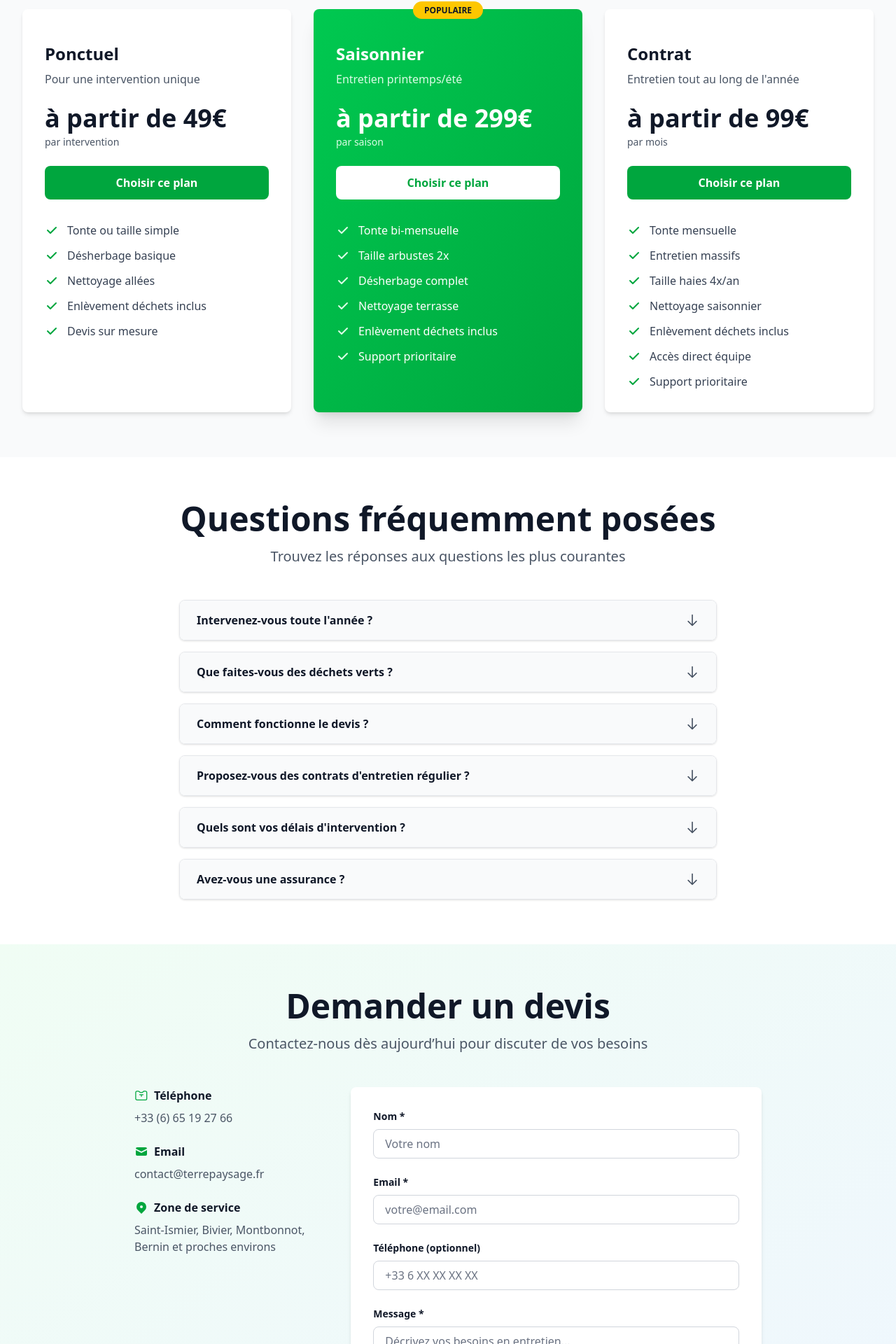
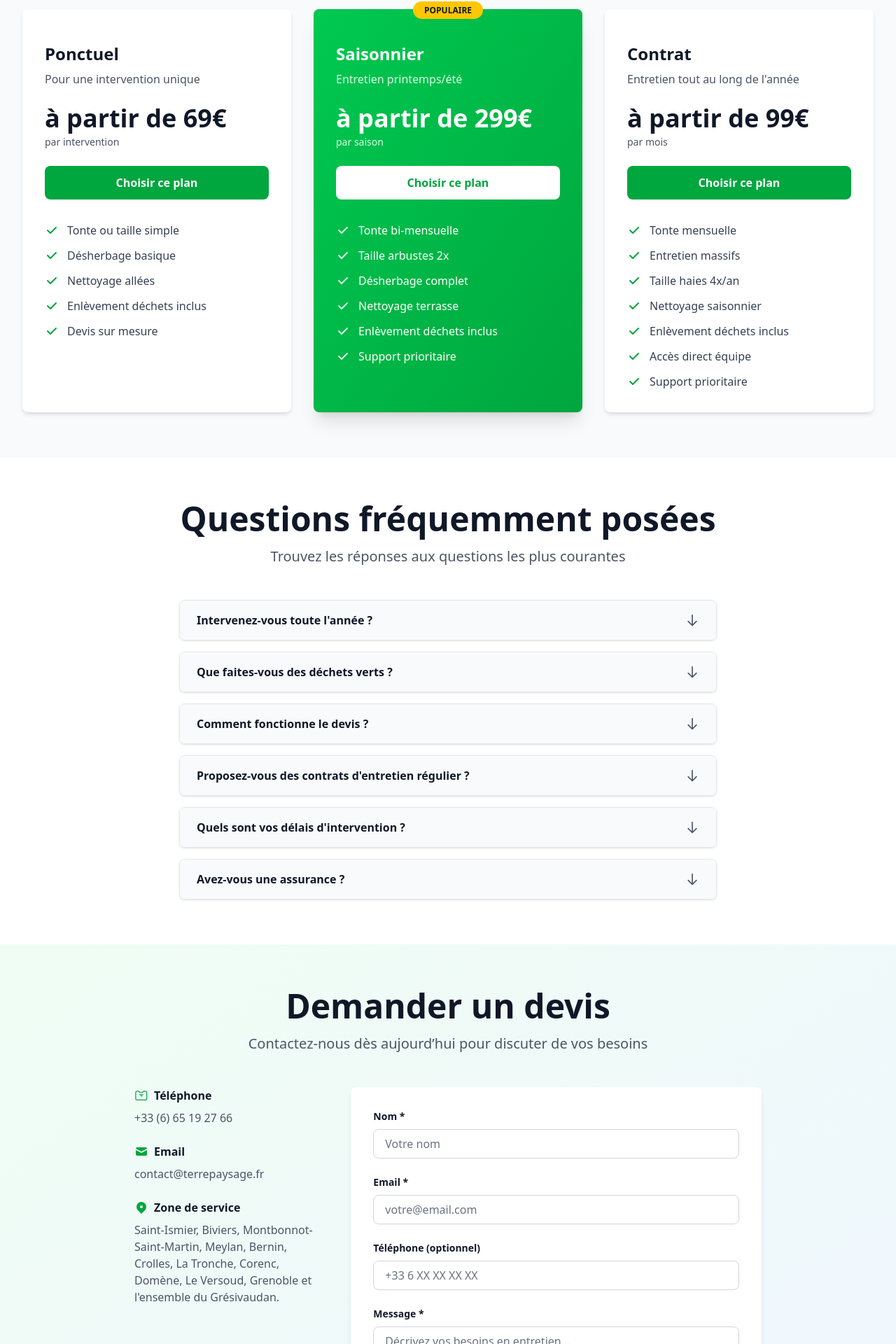
Before and after one commit to rodrigoraiman/landingonline, a Next.js app: page / in a window 1280 px wide. Shown: the part 3970-5890 px from the top of the page at 70% size. Built offline with nearby package versions, Linux system fonts and the light colour scheme; no server answers.

Commit message:
zonas de servicio

```diff
--- a/components/Contact.tsx
+++ b/components/Contact.tsx
@@ -87,7 +87,7 @@ export default function Contact() {
                   </svg>
                   Zone de service
                 </h3>
-                <p className="text-gray-600 dark:text-gray-400">Saint-Ismier, Bivier, Montbonnot, Bernin et proches environs</p>
+                <p className="text-gray-600 dark:text-gray-400">Saint-Ismier, Biviers, Montbonnot-Saint-Martin, Meylan, Bernin, Crolles, La Tronche, Corenc, Domène, Le Versoud, Grenoble et l'ensemble du Grésivaudan.</p>
               </div>
             </div>
           </div>
--- a/components/Pricing.tsx
+++ b/components/Pricing.tsx
@@ -16,7 +16,7 @@ export default function Pricing() {
       id: 1,
       name: 'Ponctuel',
       description: 'Pour une intervention unique',
-      price: 'à partir de 49€',
+      price: 'à partir de 69€',
       period: 'par intervention',
       features: [
         'Tonte ou taille simple',
```
